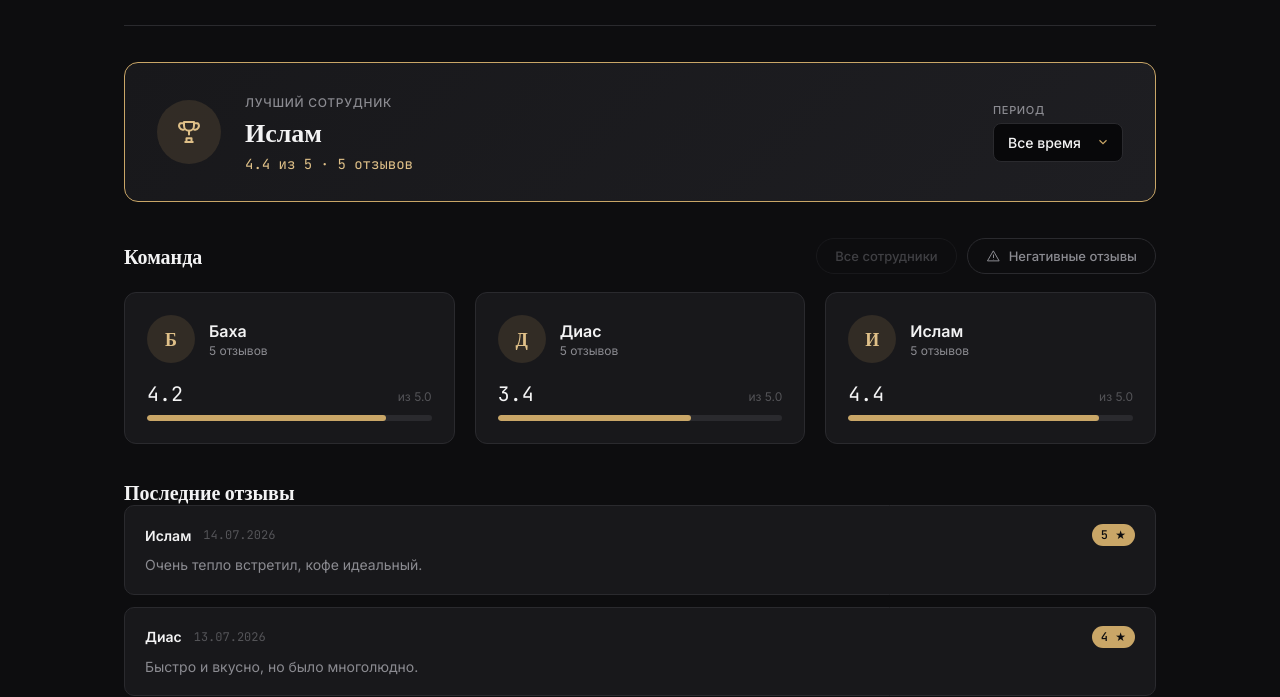
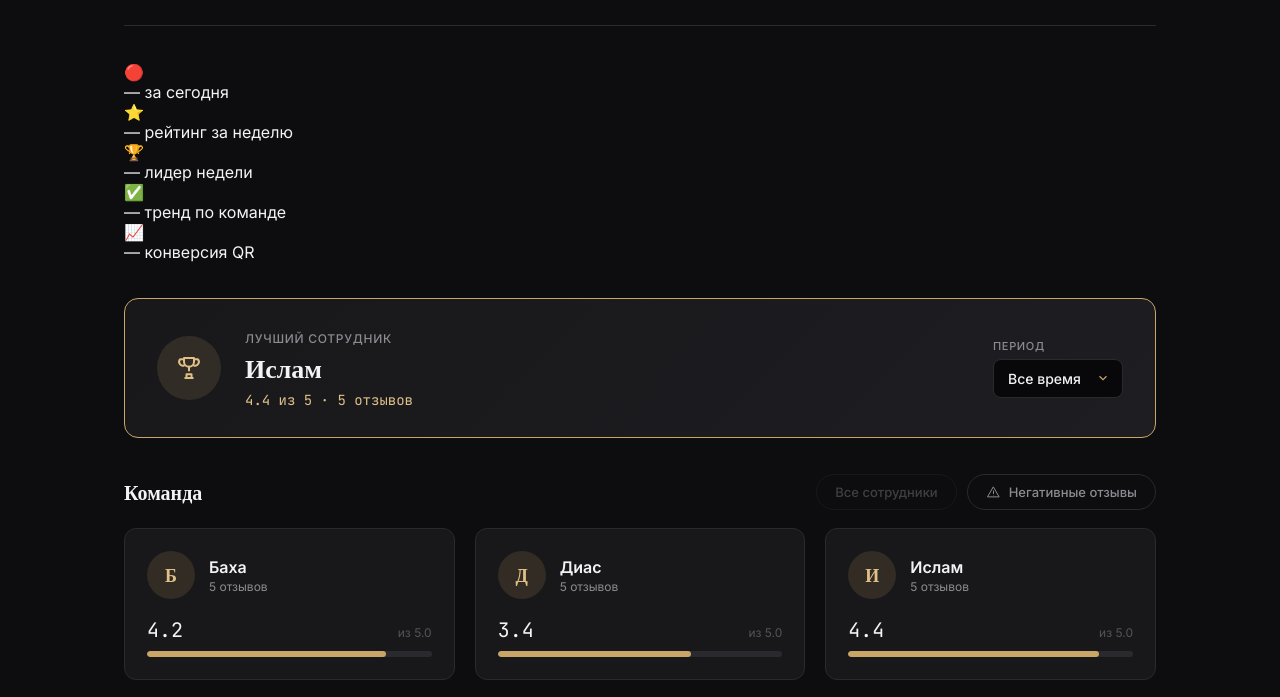
Before and after one commit to Yernaribadulla/AdminFeedback, a plain HTML site: page index.html in a window 1280 px wide. Shown: the part 112-809 px from the top of the page. Drawn offline with Linux system fonts and the light colour scheme; no server answers.

Commit message:
Enhance dashboard with executive snapshot section
Added executive snapshot section to the dashboard.

```diff
--- a/index.html
+++ b/index.html
@@ -33,6 +33,49 @@
       </div>
     </div>
   </header>
+
+  <!-- Executive Snapshot -->
+  <section class="snapshot-panel" id="snapshot-panel">
+    <div class="snapshot-card" id="snapshot-negative-today">
+      <span class="snapshot-icon">🔴</span>
+      <div class="snapshot-text">
+        <span class="snapshot-title" id="snapshot-negative-title">—</span>
+        <span class="snapshot-caption">за сегодня</span>
+      </div>
+    </div>
+
+    <div class="snapshot-card">
+      <span class="snapshot-icon">⭐</span>
+      <div class="snapshot-text">
+        <span class="snapshot-title" id="snapshot-week-rating">—</span>
+        <span class="snapshot-caption">рейтинг за неделю</span>
+      </div>
+    </div>
+
+    <div class="snapshot-card">
+      <span class="snapshot-icon">🏆</span>
+      <div class="snapshot-text">
+        <span class="snapshot-title" id="snapshot-week-leader">—</span>
+        <span class="snapshot-caption">лидер недели</span>
+      </div>
+    </div>
+
+    <div class="snapshot-card" id="snapshot-trend">
+      <span class="snapshot-icon" id="snapshot-trend-icon">✅</span>
+      <div class="snapshot-text">
+        <span class="snapshot-title" id="snapshot-trend-title">—</span>
+        <span class="snapshot-caption">тренд по команде</span>
+      </div>
+    </div>
+
+    <div class="snapshot-card">
+      <span class="snapshot-icon">📈</span>
+      <div class="snapshot-text">
+        <span class="snapshot-title" id="snapshot-conversion">—</span>
+        <span class="snapshot-caption">конверсия QR</span>
+      </div>
+    </div>
+  </section>
 
   <section class="best-employee" id="best-employee">
     <div class="best-employee-icon" aria-hidden="true">
```
